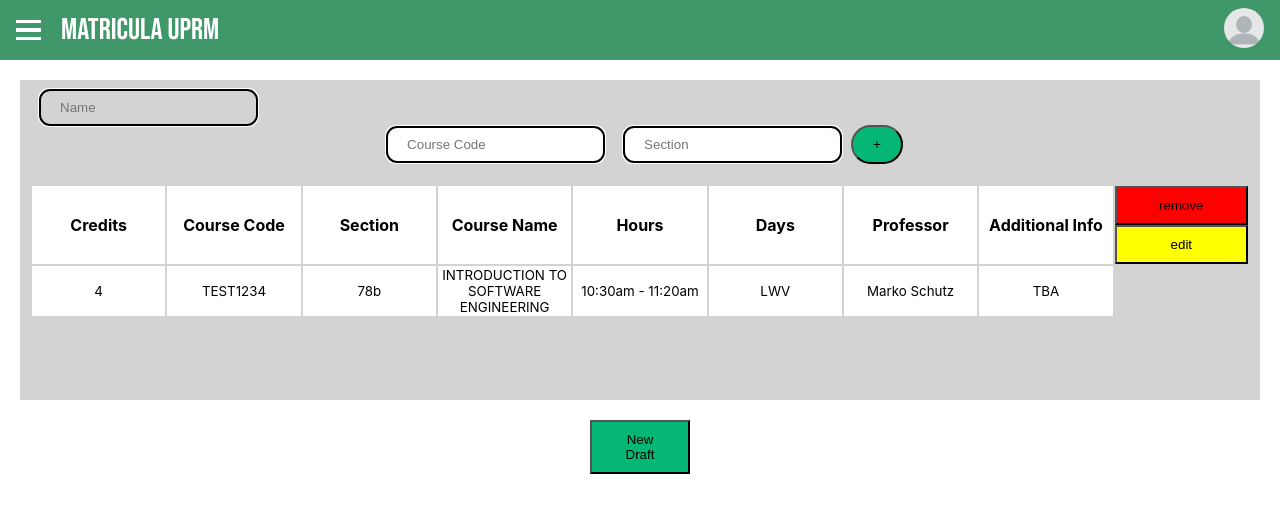
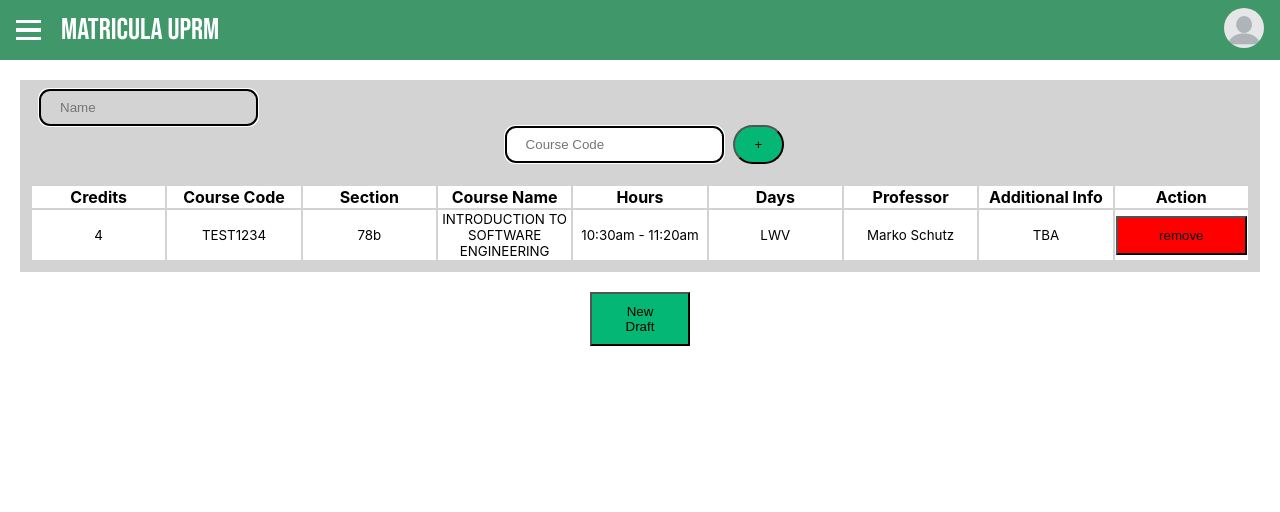
Before and after one commit to uprm-inso4101-2023-2024-s2/semester-project-studentenrollmentsystem, a React (Create React App) app: page /scheduledraft in a window 1280 px wide. Shown: the top 512 px of the page. Built offline with nearby package versions, Linux system fonts and the light colour scheme.

Commit message:
can add and remove rows

```diff
--- a/src/pages/ScheduleDrafts.js
+++ b/src/pages/ScheduleDrafts.js
@@ -1,59 +1,52 @@
-import React, { useState, useEffect, useRef } from "react";
-import styles from "../styles/pages/scheduledrafts.module.scss"
+import React, { useState } from "react";
+import styles from "../styles/pages/scheduledrafts.module.scss";
 
 export default function ScheduleDrafts() {
+  const [courses, setCourses] = useState([
+    {
+      credits: 4,
+      courseCode: "TEST1234",
+      section: "78b",
+      courseName: "INTRODUCTION TO SOFTWARE ENGINEERING",
+      hours: "10:30am - 11:20am",
+      days: "LWV",
+      professor: "Marko Schutz",
+      additionalInfo: "TBA"
+    }
+  ]);
 
-  function validateSchedule(){
-    var courseCode = document.getElementById()
+  function addCourse() {
+    const newCourse = {
+      credits: 0,
+      courseCode: "",
+      section: "",
+      courseName: "",
+      hours: "",
+      days: "",
+      professor: "",
+      additionalInfo: ""
+    };
+    const updatedCourses = courses.concat(newCourse);
+    setCourses(updatedCourses);
+  }
+
+  function removeCourse(index) {
+    const updatedCourses = courses.slice();
+    updatedCourses.splice(index, 1);
+    setCourses(updatedCourses);
   }
 
 
-
-
-  return(
-    <body>
+  return (
+    <div>
       <div className={styles.scheduleContainer}>
         <div className={styles.scheduleHeader}>
-          <input className={styles.NameSchedule} type="text" placeholder="Name" id="name"></input>
-
+          <input className={styles.NameSchedule} type="text" placeholder="Name" id="name"/>
           <div>
-            <input type="text" placeholder="Course Code" id="addcourse"></input>
-            <input type="text" placeholder="Section" id="addsection"></input>
-
-          <button className={styles.addCourse}>+</button>
+            <input type="text" placeholder="Course Code" id="coursecode"/>
+            <button className={styles.addCourse} onClick={addCourse}>+</button>
           </div>
-
-
           <div className={styles.tableContainer}>
-
-
-            {/* <table>
-              <thead>
-                <tr>
-                  <th>Credits</th>
-                  <th>Course Code</th>
-                  <th>Section</th>
-                  <th>Course Name</th>
-                  <th>Hours</th>
-                  <th>Days</th>
-                  <th>Professor</th>
-                  <th>Additional Info</th>
-
-                  <button className={styles.removeCourse}>remove</button>
-                </tr>
-              </thead>
-              <tbody>
-                <td><input type="text" id="credit"></input></td>
-                <td><input type="text" id="code"></input></td>
-                <td><input type="text" id="section"></input></td>
-                <td><input type="text" id="cname"></input></td>
-                <td><input type="text" id="hour"></input></td>
-                <td><input type="text" id="days"></input></td>
-                <td><input type="text" id="professor"></input></td>
-                <td><input type="text" id="addinfo"></input></td>
-              </tbody>
-            </table> */}
-
             <table>
               <thead>
                 <tr>
@@ -65,29 +58,31 @@
                   <th>Days</th>
                   <th>Professor</th>
                   <th>Additional Info</th>
-
-                  <button className={styles.removeCourse}>remove</button>
-                  <button className={styles.editCourse}>edit</button>
+                  <th>Action</th>
                 </tr>
               </thead>
-
               <tbody>
-                <td>4</td>
-                <td>TEST1234</td>
-                <td>78b</td>
-                <td>INTRODUCTION TO SOFTWARE ENGINEERING</td>
-                <td>10:30am - 11:20am</td>
-                <td>LWV</td>
-                <td>Marko Schutz</td>
-                <td>TBA</td>
+                {courses.map((course, index) => (
+                  <tr key={index}>
+                    <td>{course.credits}</td>
+                    <td>{course.courseCode}</td>
+                    <td>{course.section}</td>
+                    <td>{course.courseName}</td>
+                    <td>{course.hours}</td>
+                    <td>{course.days}</td>
+                    <td>{course.professor}</td>
+                    <td>{course.additionalInfo}</td>
+                    <td>
+                      <button className={styles.removeCourse} onClick={() => removeCourse(index)}>remove</button>
+                    </td>
+                  </tr>
+                ))}
               </tbody>
-
             </table>
           </div>
-          </div>
         </div>
-        <button className={styles.addSchedule}>New Draft</button>
-      </body>
+      </div>
+      <button className={styles.addSchedule}>New Draft</button>
+    </div>
   );
-
 }
--- a/src/styles/pages/scheduledrafts.module.scss
+++ b/src/styles/pages/scheduledrafts.module.scss
@@ -1,21 +1,19 @@
 @import url('https://fonts.googleapis.com/css2?family=Bebas+Neue&display=swap');
 
-
-.scheduleContainer{
+.scheduleContainer {
   display: flex;
   justify-content: space-between;
   align-items: center;
   padding: 20px;
-  background-color: rgb(255, 255, 255);
+  background-color: #fff;
 }
 
-.NameSchedule{
+.NameSchedule {
   margin-right: auto;
   background-color: lightgray;
 }
 
-.scheduleHeader{
-  height: 300px;
+.scheduleHeader {
   padding: 10px;
   background-color: lightgray;
   display: flex;
@@ -23,79 +21,75 @@
   align-items: center;
 }
 
-form input{
+form input {
   padding: 10px;
   border-radius: 8px;
-  border: 1px sold gray;
-
+  border: 1px solid gray;
 }
 
-form button{
+form button {
   width: 100%;
   padding: 10px 20px;
-  background-color: #05B774;
+  background-color: #05b774;
   color: white;
   border-radius: 5px;
-  &:hover{
+  &:hover {
     background-color: #04865a;
     cursor: pointer;
   }
 }
 
-td input{
+td input {
   width: 10px;
   position: relative;
 }
 
-
-.removeSchedule{
+.removeSchedule {
   margin-left: auto;
 }
 
-.addSchedule{
+.addSchedule {
   padding: 10px 20px;
   width: 100px;
-  background-color: #05B774;
-  &:hover{
+  background-color: #05b774;
+  &:hover {
     background-color: #04865a;
     cursor: pointer;
   }
 }
 
-
-.addCourse{
+.addCourse {
   margin-left: auto;
   padding: 10px 20px;
-  background-color: #05B774;
+  background-color: #05b774;
   border-radius: 100px;
-  &:hover{
+  &:hover {
     background-color: #04865a;
     cursor: pointer;
   }
 }
 
-.removeCourse{
+.removeCourse {
   width: 100%;
   padding: 10px 20px;
   background-color: red;
-  &:hover{
+  &:hover {
     background-color: rgb(180, 19, 19);
-    cursor:pointer;
+    cursor: pointer;
   }
 }
 
-
-.editCourse{
+.editCourse {
   width: 100%;
   padding: 10px 20px;
   background-color: yellow;
-  &:hover{
+  &:hover {
     background-color: rgb(161, 161, 27);
-    cursor:pointer;
+    cursor: pointer;
   }
 }
 
-input{
+input {
   padding: 10px 20px;
   margin: 0 10px;
   outline: auto;
@@ -103,22 +97,27 @@
   border-radius: 10px;
 }
 
-.tableContainer{
-  height: 100px;
-  overflow: visible;
+.tableContainer {
+  overflow: auto;
+  flex-grow: 1;
+  height: fit-content;
 }
 
-thead th{
+.tableContainer table {
+  min-height: calc(100% - 40px);
+}
+
+thead th {
   position: relative;
   background-color: white;
 }
 
-tbody td{
+tbody td {
   background-color: white;
   font-size: smaller;
 }
 
-table{
+table {
   width: 100%;
   table-layout: fixed;
   margin-top: 20px;
```
